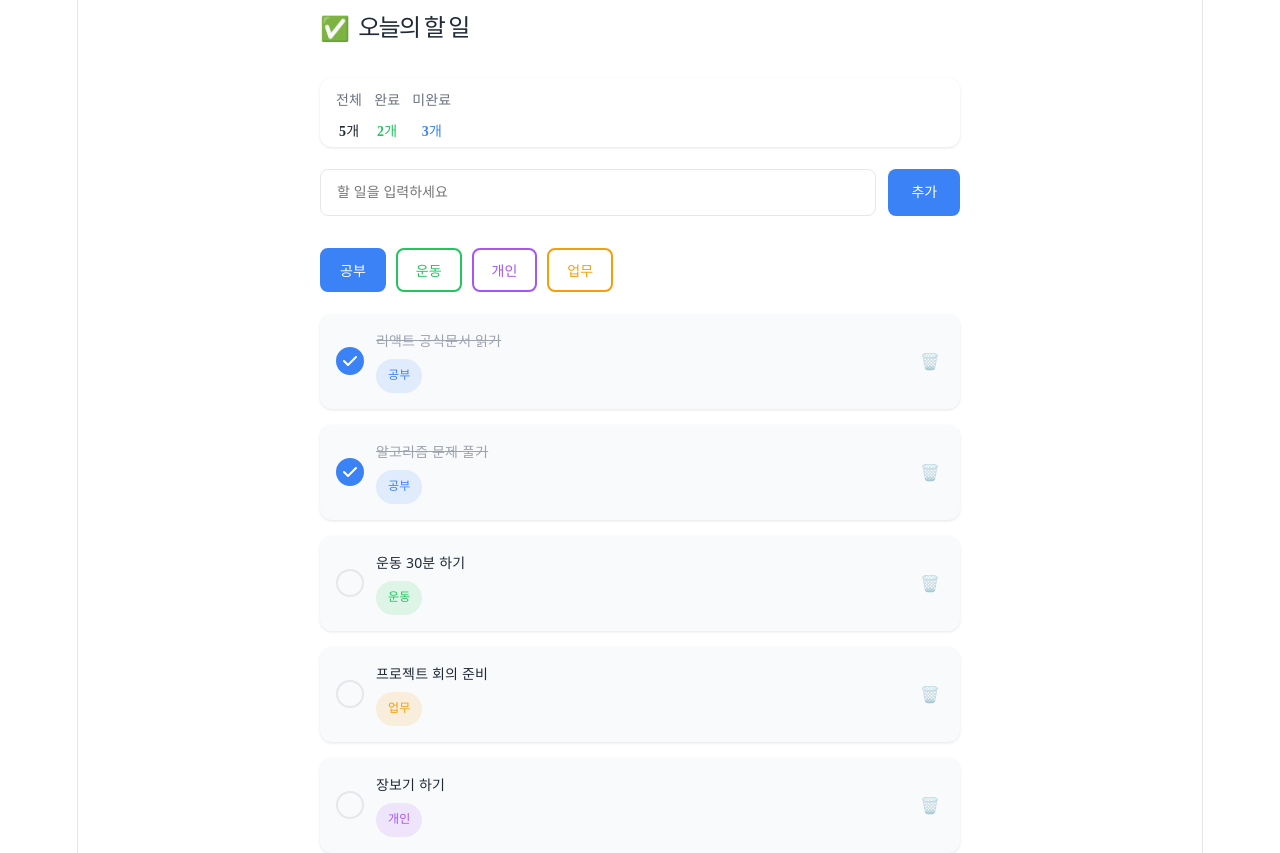
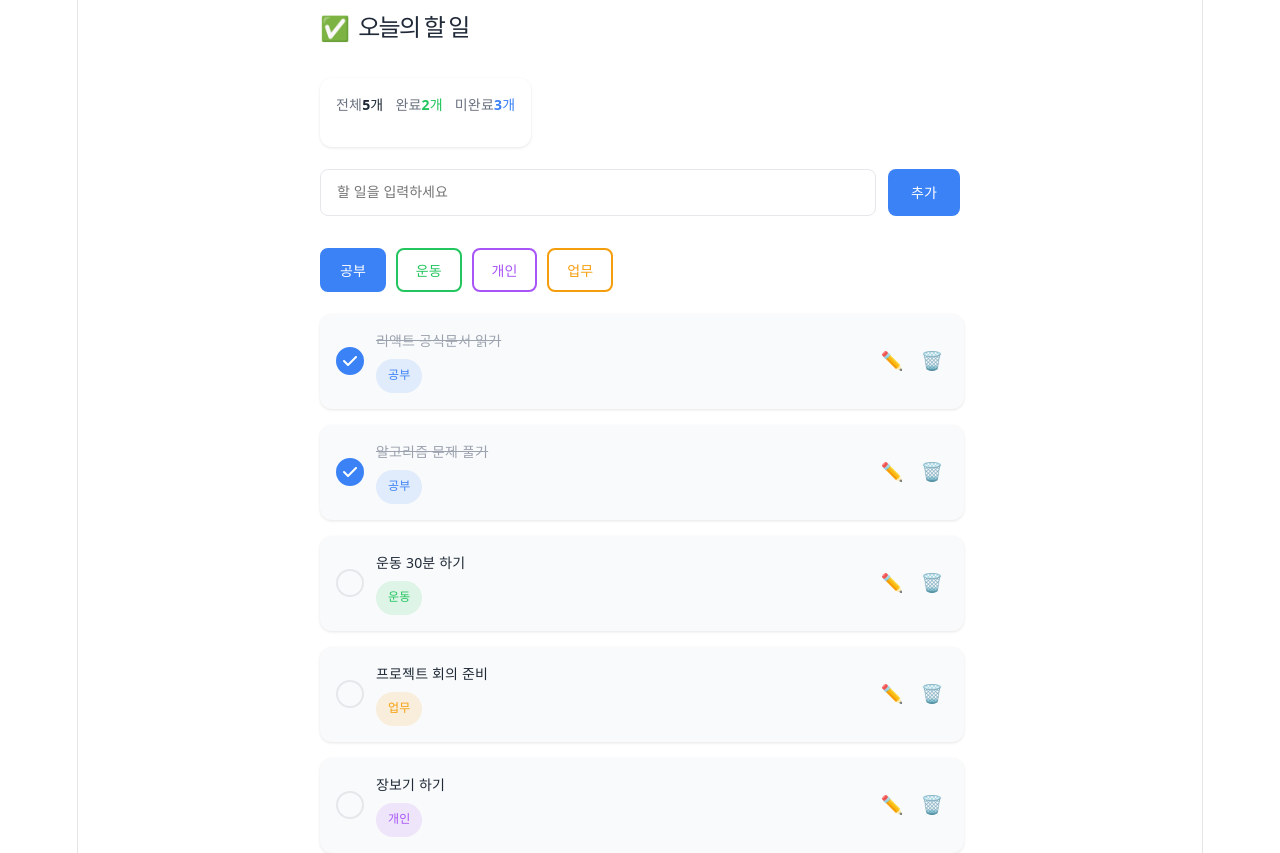
Before and after one commit to IT-Cotato/13th-Frontend-Assignment, a React (Vite) app: page / in a window 1280 px wide. Built offline with nearby package versions, Linux system fonts and the light colour scheme.

Commit message:
edit버튼 구현

```diff
--- a/src/App.css
+++ b/src/App.css
@@ -13,6 +13,16 @@
   flex-direction: column;
   align-items: flex-start;
   gap: 10px;
+}
+
+.frame1 {
+  display: flex;
+  flex-direction: column;
+  gap: 16px;
+  align-self: stretch;
+  list-style: none;
+  padding: 0;
+  margin: 0;
 }
 
 .heading {
@@ -37,24 +47,6 @@
   line-height: 36px;
   margin: 0;
 }
-
-.container {
-  display: flex;
-  flex-direction: column;
-  gap: 16px;
-  align-self: stretch;
-}
-
-.frame1 {
-  display: flex;
-  flex-direction: column;
-  gap: 16px;
-  align-self: stretch;
-  list-style: none;
-  padding: 0;
-  margin: 0;
-}
-
 .card {
   display: flex;
   align-items: center;
@@ -77,20 +69,119 @@
 }
 
 .checkbox.done {
-  background: #3B82F6;
-  border: 2px solid #3B82F6;
+  background: #3b82f6;
+  border: 2px solid #3b82f6;
+}
+
+.card-text-container {
+  display: flex;
+  width: 488px;
+  flex-direction: column;
+  justify-content: center;
+  align-items: flex-start;
+  gap: 8px;
 }
 
 .card-text {
   font-size: 14px;
-  color: #374151;
+  font-weight: 400;
+  line-height: 21px;
+  color: #1f2937;
 }
 
 .card-text.done {
-  text-decoration: line-through;
+  text-decoration-line: line-through;
   color: #9ca3af;
 }
 
+.category-tag {
+  display: flex;
+  height: 26px;
+  padding: 3.6px 12px 4.4px 12px;
+  justify-content: center;
+  align-items: center;
+  border-radius: 9999px;
+  font-size: 12px;
+  font-weight: 500;
+  line-height: 18px;
+}
+
+.category-공부 {
+  background: rgba(59, 130, 246, 0.13);
+  color: #3b82f6;
+}
+
+.category-운동 {
+  background: rgba(34, 197, 94, 0.13);
+  color: #22c55e;
+}
+
+.category-개인 {
+  background: rgba(168, 85, 247, 0.13);
+  color: #a855f7;
+}
+
+.category-업무 {
+  background: rgba(245, 158, 11, 0.13);
+  color: #f59e0b;
+}
+
+.card-actions {
+  display: flex;
+  width: 72px;
+  height: 36px;
+  padding-top: 4px;
+  align-items: flex-start;
+  gap: 8px;
+
+  margin-left: auto;
+}
+.edit-button {
+display: flex;
+  width: 32px;
+  height: 32px;
+  justify-content: center;
+  align-items: center;
+  flex-shrink: 0;
+
+  border-radius: 8px;
+
+  background: transparent;
+  border: none;
+  box-shadow: none;
+  outline: none;
+
+  padding: 0;
+
+  font-size: 18px;
+  font-weight: 500;
+  color: #0a0a0a;
+
+  cursor: pointer;
+}
+.delete-button {
+display: flex;
+  width: 32px;
+  height: 32px;
+  justify-content: center;
+  align-items: center;
+  flex-shrink: 0;
+
+  border-radius: 8px;
+
+  background: transparent;
+  border: none;
+  box-shadow: none;
+  outline: none;
+
+  padding: 0;
+
+  font-size: 18px;
+  font-weight: 500;
+  color: #0a0a0a;
+
+  cursor: pointer;
+}
 
 .empty-container {
   display: flex;
@@ -102,21 +193,15 @@
   align-items: center;
 
   border-radius: 12px;
-  background: #FFF;
-  box-shadow: 0 1px 3px 0 rgba(0, 0, 0, 0.10);
+  background: #fff;
+  box-shadow: 0 1px 3px rgba(0, 0, 0, 0.1);
 }
 
 .empty-icon {
   display: flex;
   justify-content: center;
   align-items: center;
-  align-self: stretch;
-  color: #0a0a0a;
-  text-align: center;
-  font-family: Pretendard;
   font-size: 48px;
-  font-style: normal;
-  font-weight: 400;
   line-height: 72px;
 }
 
@@ -124,31 +209,21 @@
   display: flex;
   justify-content: center;
   align-items: center;
-  align-self: stretch;
   color: #6b7280;
-  text-align: center;
-  font-family: Pretendard;
   font-size: 14px;
-  font-style: normal;
-  font-weight: 400;
   line-height: 21px;
 }
-
 .input-row {
   display: flex;
   width: 640px;
   height: 46.6px;
-  padding-right: 0;
-  align-items: flex-start;
   gap: 12px;
 }
 
 .todo-input {
-  display: flex;
+  flex: 1;
   height: 46.6px;
   padding: 12px 16px;
-  align-items: center;
-  flex: 1 0 0;
   border-radius: 8px;
   border: 0.8px solid #e5e7eb;
   font-size: 14px;
@@ -162,97 +237,50 @@
 }
 
 .add-button {
-  display: flex;
-  width: 72.2px;
-  padding: 12.8px 23.2px 12.8px 24px;
-  justify-content: center;
-  align-items: center;
-  flex-shrink: 0;
+  width: 72px;
   border-radius: 8px;
-  background: #3B82F6;
+  background: #3b82f6;
   border: none;
   cursor: pointer;
-  color: #FFF;
-  text-align: center;
-  font-family: Pretendard;
+
+  color: #fff;
   font-size: 14px;
-  font-style: normal;
   font-weight: 500;
-  line-height: 21px;
-
-   white-space: nowrap;
 }
 
 .add-button:hover {
   background: #2563eb;
 }
-
-.delete-button {
-  margin-left: auto;
-  background: none;
-  border: none;
-  cursor: pointer;
-  font-size: 16px;
-  padding: 4px;
-  opacity: 0.5;
-}
-
-.delete-button:hover {
-  opacity: 1;
-}
-
 .summary {
   display: flex;
   height: 45px;
   padding: 12px 16px;
   align-items: flex-start;
   gap: 12px;
-  flex-shrink: 0;
-  align-self: stretch;
 
   border-radius: 12px;
-  background: #FFF;
-  box-shadow: 0 1px 3px 0 rgba(0, 0, 0, 0.10);
-}
-
-.summary-item {
-  display: inline-grid;
-  row-gap: 10px;
-  column-gap: 10px;
-  grid-template-rows: repeat(1, fit-content(100%));
-  grid-template-columns: repeat(1, fit-content(100%));
+  background: #fff;
+  box-shadow: 0 1px 3px rgba(0, 0, 0, 0.1);
 }
 
 .label {
-  color: #6B7280;
-  font-family: Pretendard;
+  color: #6b7280;
   font-size: 14px;
-  font-weight: 400;
-  line-height: 21px;
 }
 
 .value {
-  color: #1F2937;
-  font-family: Pretendard;
+  color: #1f2937;
   font-size: 14px;
   font-weight: 600;
-  line-height: 21px;
 }
 
 .value.completed {
-  color: #22C55E;
+  color: #22c55e;
 }
 
 .value.not-completed {
-  color: #3B82F6;
+  color: #3b82f6;
 }
-
-.category-row {
-  display: flex;
-  gap: 10px;
-  margin-top: 10px;
-}
-
 .category-row {
   display: flex;
   gap: 10px;
@@ -271,70 +299,16 @@
   background: #fff;
 }
 
-/* 기본 */
-.category-btn.study { border: 2px solid #3B82F6; color: #3B82F6; }
-.category-btn.workout { border: 2px solid #22C55E; color: #22C55E; }
-.category-btn.personal { border: 2px solid #A855F7; color: #A855F7; }
-.category-btn.work { border: 2px solid #F59E0B; color: #F59E0B; }
+.category-btn.study { border: 2px solid #3b82f6; color: #3b82f6; }
+.category-btn.workout { border: 2px solid #22c55e; color: #22c55e; }
+.category-btn.personal { border: 2px solid #a855f7; color: #a855f7; }
+.category-btn.work { border: 2px solid #f59e0b; color: #f59e0b; }
 
-/* active */
 .category-btn.active {
   color: #fff;
 }
 
-.category-btn.study.active { background: #3B82F6; }
-.category-btn.workout.active { background: #22C55E; }
-.category-btn.personal.active { background: #A855F7; }
-.category-btn.work.active { background: #F59E0B; }
-
-.card-text-container {
-  display: flex;
-  width: 488px;
-  flex-direction: column;
-  justify-content: center;
-  align-items: flex-start;
-  gap: 8px;
-}
-
-.card-text {
-  font-size: 14px;
-  color: #1F2937;
-  font-weight: 400;
-  line-height: 21px;
-}
-
-.card-text.done {
-  text-decoration-line: line-through;
-  color: #9ca3af;
-}
-.category-tag {
-  display: flex;
-  height: 26px;
-  padding: 3.6px 12px 4.4px 12px;
-  justify-content: center;
-  align-items: center;
-  border-radius: 9999px;
-  font-size: 12px;
-  font-weight: 500;
-  line-height: 18px;
-}
-
-.category-공부 {
-  background: rgba(59, 130, 246, 0.13);
-  color: #3B82F6;
-}
-
-.category-운동 {
-  background: rgba(34, 197, 94, 0.13);
-  color: #22C55E;
-}
-
-.category-개인 {
-  background: rgba(168, 85, 247, 0.13);
-  color: #A855F7;
-}
-
-.category-업무 {
-  background: rgba(245, 158, 11, 0.13);
-  color: #F59E0B;
-}
+.category-btn.study.active { background: #3b82f6; }
+.category-btn.workout.active { background: #22c55e; }
+.category-btn.personal.active { background: #a855f7; }
+.category-btn.work.active { background: #f59e0b; }
--- a/src/TodoCard.tsx
+++ b/src/TodoCard.tsx
@@ -18,13 +18,7 @@ function TodoCard({
         onClick={onToggle}
       >
         {completed && (
-          <svg
-            xmlns="http://www.w3.org/2000/svg"
-            width="14"
-            height="10"
-            viewBox="0 0 14 10"
-            fill="none"
-          >
+          <svg width="14" height="10" viewBox="0 0 14 10" fill="none">
             <path
               d="M1 5L5 9L13 1"
               stroke="white"
@@ -46,9 +40,10 @@ function TodoCard({
         </div>
       </div>
 
-      <button className="delete-button" onClick={onDelete}>
-        🗑️
-      </button>
+      <div className="card-actions">
+        <button className="icon-button edit-button" onClick={() => alert("수정")}>✏️</button>
+        <button className="icon-button delete-button" onClick={onDelete}>🗑️</button>
+      </div>
     </div>
   );
 }
```
